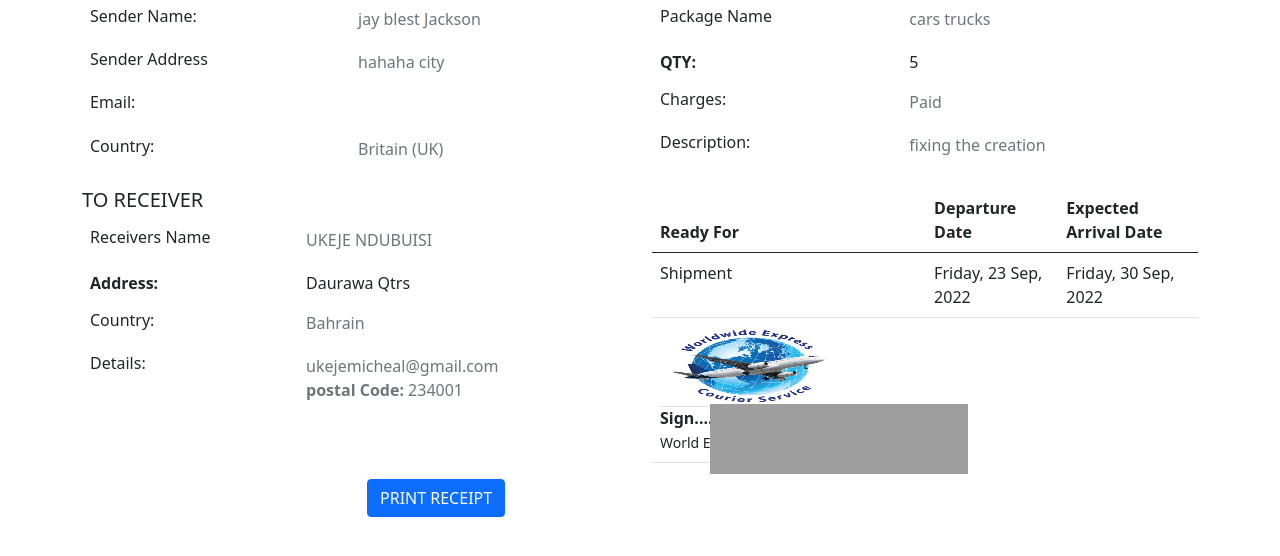
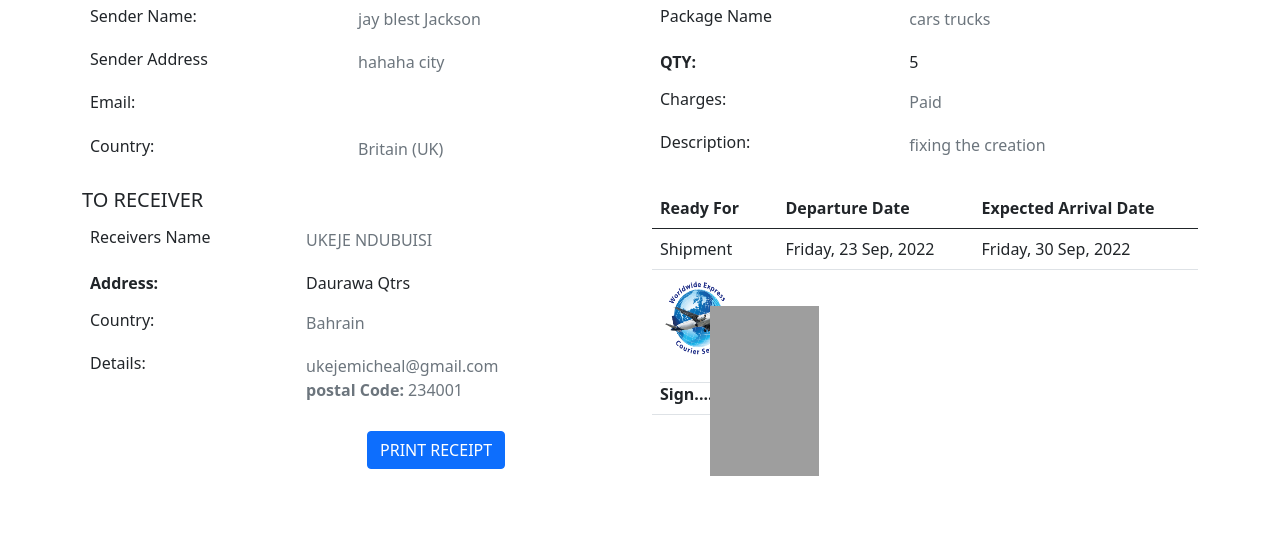
Before and after one commit to ndmichael/worlddeliveries, a Django app: page /dashboard/package/receipt/1 in a window 1280 px wide. Shown: the part 161-717 px from the top of the page. Run offline with Django 4.2, Linux system fonts and the light colour scheme; a user stored in the database is signed in; data comes from the database, SQL or seed files in the repository; some libraries are stand-ins or nearby versions; grey boxes are pictures that could not be loaded.

Commit message:
updated the receipt adjusted signature

```diff
--- a/client/templates/account/user/receipt.html
+++ b/client/templates/account/user/receipt.html
@@ -170,11 +170,9 @@
                                 <td>
                                     <div style="position:relative">
                                         <img src="{% static '/shipment/images/logo1.png' %}" class="img-fluid" alt="" style="height: 80px !important; width: 70%;">
-                                        <br>
+                                        <br><br>
                                         <span class="border-top text-center"><b>Sign....</b></span>
-                                        <small>We agreed to the terms of World
-                                            Express Delivery Service.</small>
-                                        <img src="{% static '/shipment/images/signwrld.png' %}" class="img-fluid" alt="" style="height: 70px !important; width: 100%; position: absolute; bottom: -20px; left: 50px; transform: rotateY(90px);">
+                                        <img src="{% static '/shipment/images/signwrld.png' %}" class="img-fluid" alt="" style="height: 170px !important; width: 100%; position: absolute; bottom: -70px; left: 50px; transform: rotateY(90px);">
                                     </div>
                                 </td>
                             </tr>
```
